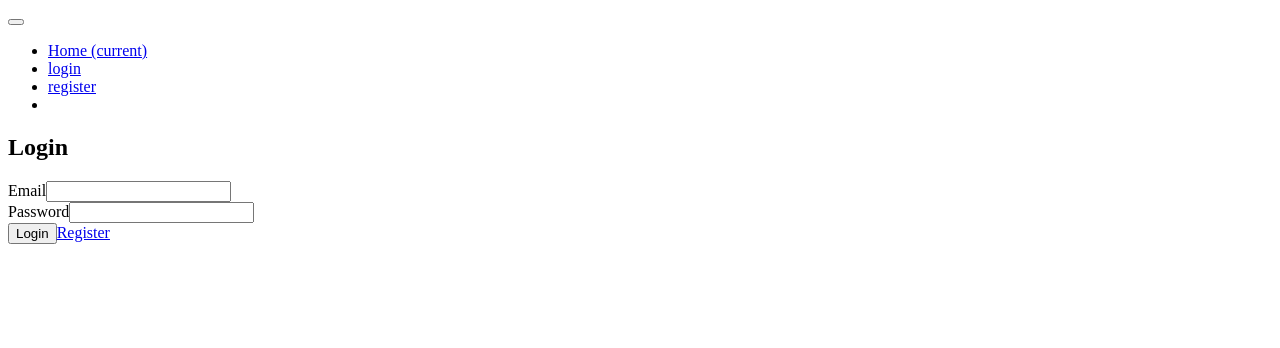
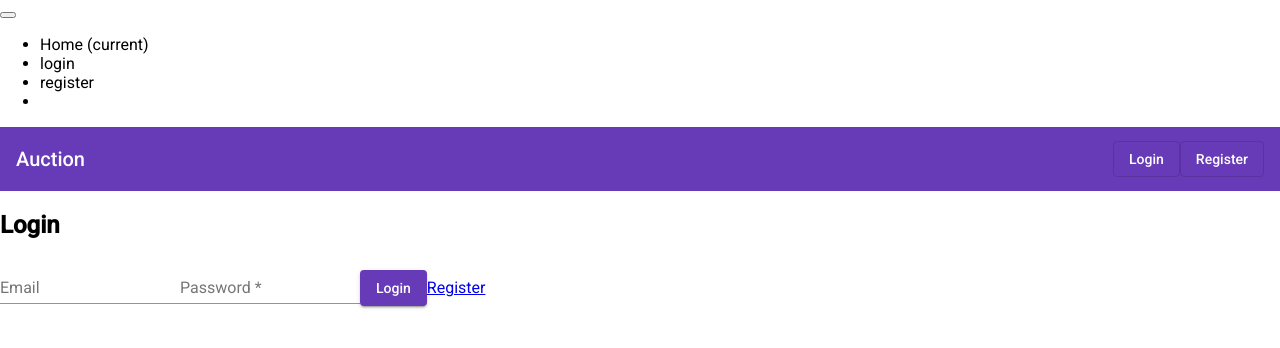
Before and after one commit to MUMMWA/auction, an Angular app in the folder frontend/: page /login in a window 1280 px wide. Shown: the top 348 px of the page. Built offline with nearby package versions, Linux system fonts and the light colour scheme.

Commit message:
Implement Anglaur material

```diff
--- a/frontend/angular.json
+++ b/frontend/angular.json
@@ -24,6 +24,7 @@
               "src/assets"
             ],
             "styles": [
+              "./node_modules/@angular/material/prebuilt-themes/indigo-pink.css",
               "src/styles.css"
             ],
             "scripts": []
@@ -89,6 +90,7 @@
               "src/assets"
             ],
             "styles": [
+              "./node_modules/@angular/material/prebuilt-themes/indigo-pink.css",
               "src/styles.css"
             ],
             "scripts": []
@@ -120,6 +122,7 @@
           }
         }
       }
-    }},
+    }
+  },
   "defaultProject": "lab14"
 }
--- a/frontend/package.json
+++ b/frontend/package.json
@@ -11,15 +11,18 @@
   },
   "private": true,
   "dependencies": {
-    "@angular/animations": "~8.2.5",
+    "@angular/animations": "^8.2.7",
+    "@angular/cdk": "^8.2.0",
     "@angular/common": "~8.2.5",
     "@angular/compiler": "~8.2.5",
     "@angular/core": "~8.2.5",
     "@angular/forms": "~8.2.5",
+    "@angular/material": "^8.2.0",
     "@angular/platform-browser": "~8.2.5",
     "@angular/platform-browser-dynamic": "~8.2.5",
     "@angular/router": "~8.2.5",
     "bootstrap": "^4.3.1",
+    "hammerjs": "^2.0.8",
     "rxjs": "~6.4.0",
     "tslib": "^1.10.0",
     "zone.js": "~0.9.1"
--- a/frontend/src/app/app.component.css
+++ b/frontend/src/app/app.component.css
@@ -0,0 +1,7 @@
+.example-icon {
+    padding: 0 14px;
+  }
+
+  .example-spacer {
+    flex: 1 1 auto;
+  }
--- a/frontend/src/app/app.component.html
+++ b/frontend/src/app/app.component.html
@@ -7,25 +7,36 @@
     <div class="collapse navbar-collapse" id="navbarText">
         <ul class="navbar-nav mr-auto">
             <li class="nav-item active">
-                <a class="nav-link" routerLink="/">Home
+                <a class="nav-link">Home
                     <span class="sr-only">(current)</span>
                 </a>
             </li>
             <li class="nav-item">
-                <a class="nav-link" [routerLink]="['/login']" *ngIf="!currentUser">login</a>
+                <a class="nav-link">login</a>
             </li>
             <li class="nav-item">
-                <a class="nav-link" [routerLink]="['/register']" *ngIf="!currentUser">register</a>
+                <a class="nav-link">register</a>
             </li>
             <li class="nav-item">
-                <a class="nav-link" [routerLink]="['/productmgmt']" *ngIf="currentUser && currentUser.role==='admin'">Products Managment</a>
+                <a class="nav-link"></a>
             </li>
         </ul>
-        <a class="nav-link" (click)="logout()" *ngIf="currentUser">Logout</a>
+        <a class="nav-link"></a>
+
+    </div>
+</nav>
+<mat-toolbar color="primary">
+    <mat-toolbar-row>
+        <span routerLink="/">Auction</span>
+        <span [routerLink]="['/productmgmt']" *ngIf="currentUser && currentUser.role==='admin'">Products Managment</span>
+        <span class="example-spacer"></span>
+        <button mat-stroked-button [routerLink]="['/login']" *ngIf="!currentUser">Login</button>
+        <button mat-stroked-button [routerLink]="['/register']" *ngIf="!currentUser">Register</button>
+        <button mat-stroked-button class="example-icon" (click)="logout()" *ngIf="currentUser">Logout</button>
         <span class="navbar-text" *ngIf="currentUser">
             Hello, {{currentUser.firstName}}
 
         </span>
-    </div>
-</nav>
+    </mat-toolbar-row>
+</mat-toolbar>
 <router-outlet></router-outlet>
--- a/frontend/src/app/login/login.component.css
+++ b/frontend/src/app/login/login.component.css
@@ -0,0 +1,8 @@
+.example-container {
+    display: flex;
+    flex-direction: column;
+  }
+
+  .example-container > * {
+    width: 100%;
+  }
--- a/frontend/src/app/login/login.component.html
+++ b/frontend/src/app/login/login.component.html
@@ -5,28 +5,21 @@
         <strong>Error!</strong> {{error}}
     </div>
     <form [formGroup]="loginForm" (ngSubmit)="onSubmit()" class="form-horizontal">
-        <div class="form-group">
-            <label for="email">Email</label>
-            <input type="text" formControlName="email" class="form-control"
-                [ngClass]="{ 'is-invalid': submitted && f.email.errors }" />
-            <div *ngIf="submitted && f.email.errors" class="invalid-feedback">
-                <div *ngIf="f.email.errors.required">Email is required</div>
-                <div *ngIf="f.email.errors.email">Write valid email address</div>
-            </div>
-        </div>
-        <div class="form-group">
-            <label for="password">Password</label>
-            <input type="password" formControlName="password" class="form-control"
-                [ngClass]="{ 'is-invalid': submitted && f.password.errors }" />
-            <div *ngIf="submitted && f.password.errors" class="invalid-feedback">
-                <div *ngIf="f.password.errors.required">Password is required</div>
-            </div>
-        </div>
+        <mat-form-field>
+            <input matInput placeholder="Email" formControlName="email" [ngClass]="{ 'is-invalid': submitted && f.email.errors }">
+            <mat-error *ngIf="submitted && f.email.errors && f.email.errors.required">Email is required</mat-error>
+            <mat-error *ngIf="submitted && f.email.errors &&f.email.errors.email">Write valid email address</mat-error>
+        </mat-form-field>
 
-        <div class="form-group">
-            <button [disabled]="loading" class="btn btn-primary">Login</button>
-            <img *ngIf="loading" src="../../assets/img/loading.gif" />
-            <a [routerLink]="['/register']" class="btn btn-link">Register</a>
-        </div>
+        <mat-form-field>
+            <input matInput placeholder="Password" formControlName="password" [ngClass]="{ 'is-invalid': submitted && f.password.errors }">
+            <mat-error *ngIf="submitted && f.password.errors && f.password.errors.required">Password is required</mat-error>
+
+        </mat-form-field>
+
+
+        <button mat-raised-button color="primary" [disabled]="loading">Login</button>
+        <img *ngIf="loading" src="../../assets/img/loading.gif" />
+        <a [routerLink]="['/register']" class="btn btn-link">Register</a>
     </form>
 </div>
--- a/frontend/src/index.html
+++ b/frontend/src/index.html
@@ -7,6 +7,8 @@
   <base href="/">
   <meta name="viewport" content="width=device-width, initial-scale=1">
   <link rel="icon" type="image/x-icon" href="favicon.ico">
+  <link href="https://fonts.googleapis.com/css?family=Roboto:300,400,500&display=swap" rel="stylesheet">
+  <link href="https://fonts.googleapis.com/icon?family=Material+Icons" rel="stylesheet">
 </head>
 
 <body>
--- a/frontend/src/main.ts
+++ b/frontend/src/main.ts
@@ -1,3 +1,4 @@
+import 'hammerjs';
 import { enableProdMode } from '@angular/core';
 import { platformBrowserDynamic } from '@angular/platform-browser-dynamic';
 
--- a/frontend/src/styles.css
+++ b/frontend/src/styles.css
@@ -1,2 +1,7 @@
 /* You can add global styles to this file, and also import other style files
 @import url('');*/
+@import "../node_modules/@angular/material/prebuilt-themes/deeppurple-amber.css";
+
+
+html, body { height: 100%; }
+body { margin: 0; font-family: Roboto, "Helvetica Neue", sans-serif; }
```
Also changed, not shown: frontend/src/app/app.module.ts (+8 -1 lines), frontend/src/app/material-module.ts (added, +21 -0 lines), 1 other file (tests, documents, lock files or other folders).
